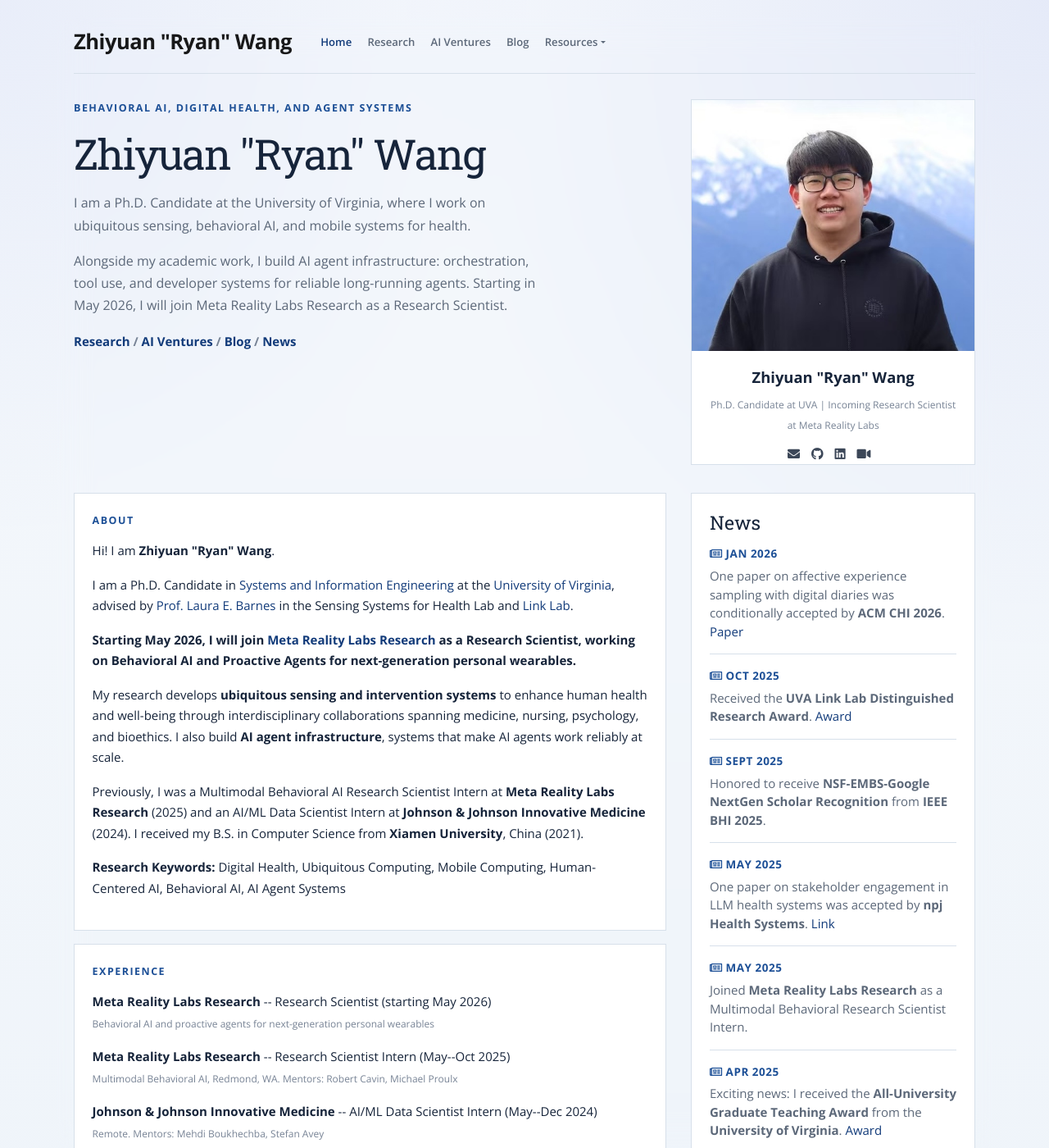
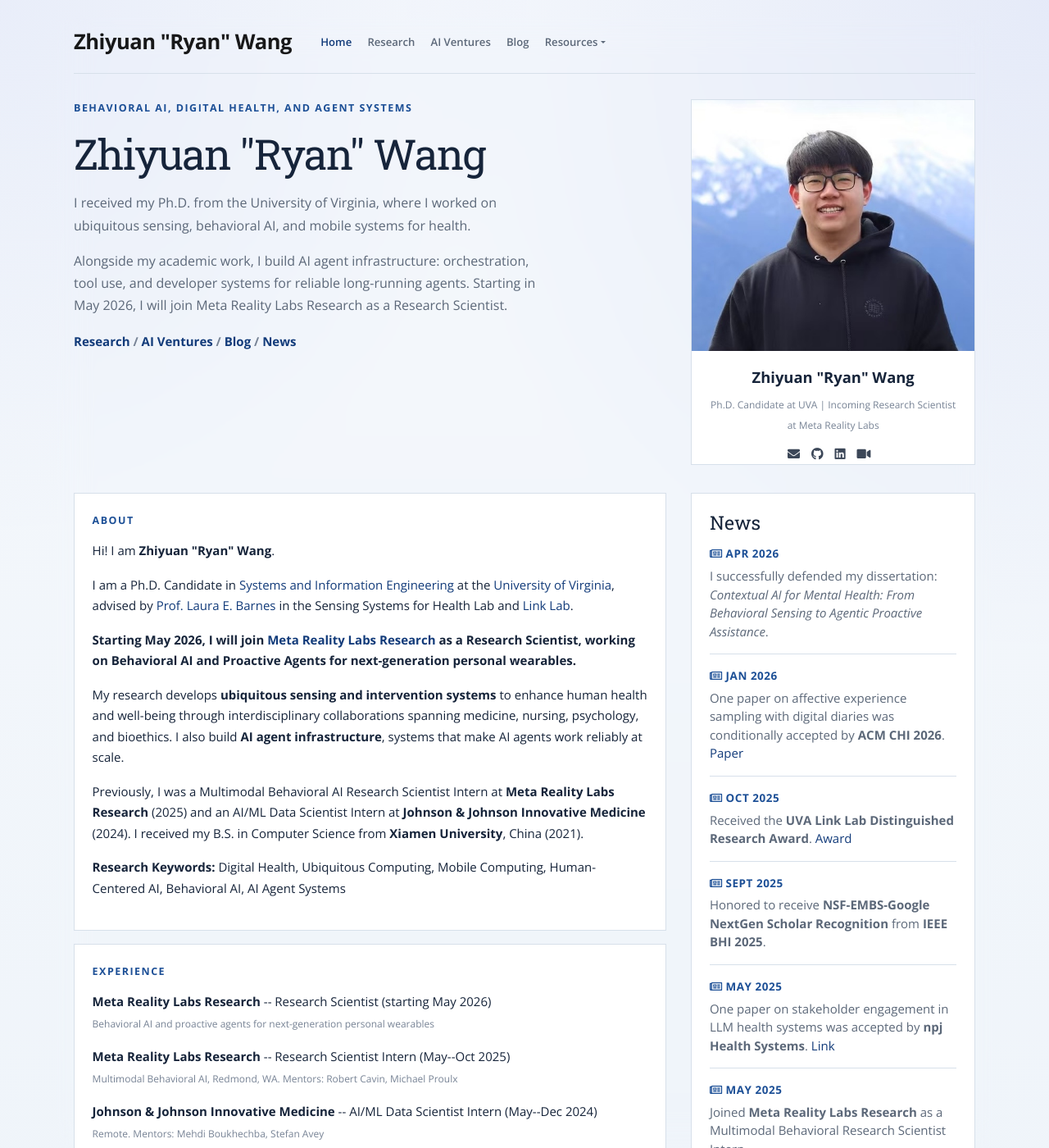
Before and after one commit to zzhiyuann/ryanwang.cc, a Jekyll site: the page built from index.html, in a window 1280 px wide and 1400 px high. Shown: the whole window at 82% size. Built offline with Jekyll 4.4.1, drawn with Linux system fonts in a browser that asks for light colours; a style sheet for code colours, icons or effects is not loaded; some of the changed text lies outside the part shown.

Commit message:
Update site after dissertation defense
- Add defense news entry for Apr 2026
- Update title from Ph.D. Candidate to Ph.D.

Co-Authored-By: Claude Opus 4.6 (1M context) <noreply@anthropic.com>

```diff
--- a/_data/news.yml
+++ b/_data/news.yml
@@ -1,3 +1,8 @@
+- date: "Apr 2026"
+  descr: "I successfully defended my dissertation: *Contextual AI for Mental Health: From Behavioral Sensing to Agentic Proactive Assistance*."
+  show: true
+  featured: true
+
 - date: "Jan 2026"
   descr: "One paper on affective experience sampling with digital diaries was conditionally accepted by **ACM CHI 2026**. [Paper](/research/#wang-chi2026)"
   show: true
--- a/index.html
+++ b/index.html
@@ -2,7 +2,7 @@
 layout: default
 title: Home
 permalink: /
-description: Behavioral AI researcher and AI agent infrastructure builder at UVA, joining Meta Reality Labs Research in 2026.
+description: Behavioral AI researcher and AI agent infrastructure builder. Ph.D. from UVA, joining Meta Reality Labs Research in 2026.
 ---
 
 <section class="home-hero">
@@ -10,7 +10,7 @@ description: Behavioral AI researcher and AI agent infrastructure builder at UVA
     <div class="col-lg-8">
       <p class="hero-eyebrow">Behavioral AI, Digital Health, and Agent Systems</p>
       <h1 class="hero-title">Zhiyuan "Ryan" Wang</h1>
-      <p class="hero-copy">I am a Ph.D. Candidate at the University of Virginia, where I work on ubiquitous sensing, behavioral AI, and mobile systems for health.</p>
+      <p class="hero-copy">I received my Ph.D. from the University of Virginia, where I worked on ubiquitous sensing, behavioral AI, and mobile systems for health.</p>
       <p class="hero-copy">Alongside my academic work, I build AI agent infrastructure: orchestration, tool use, and developer systems for reliable long-running agents. Starting in May 2026, I will join Meta Reality Labs Research as a Research Scientist.</p>
       <p class="home-links">
         <a href="{{ '/research/' | relative_url }}">Research</a>
```
